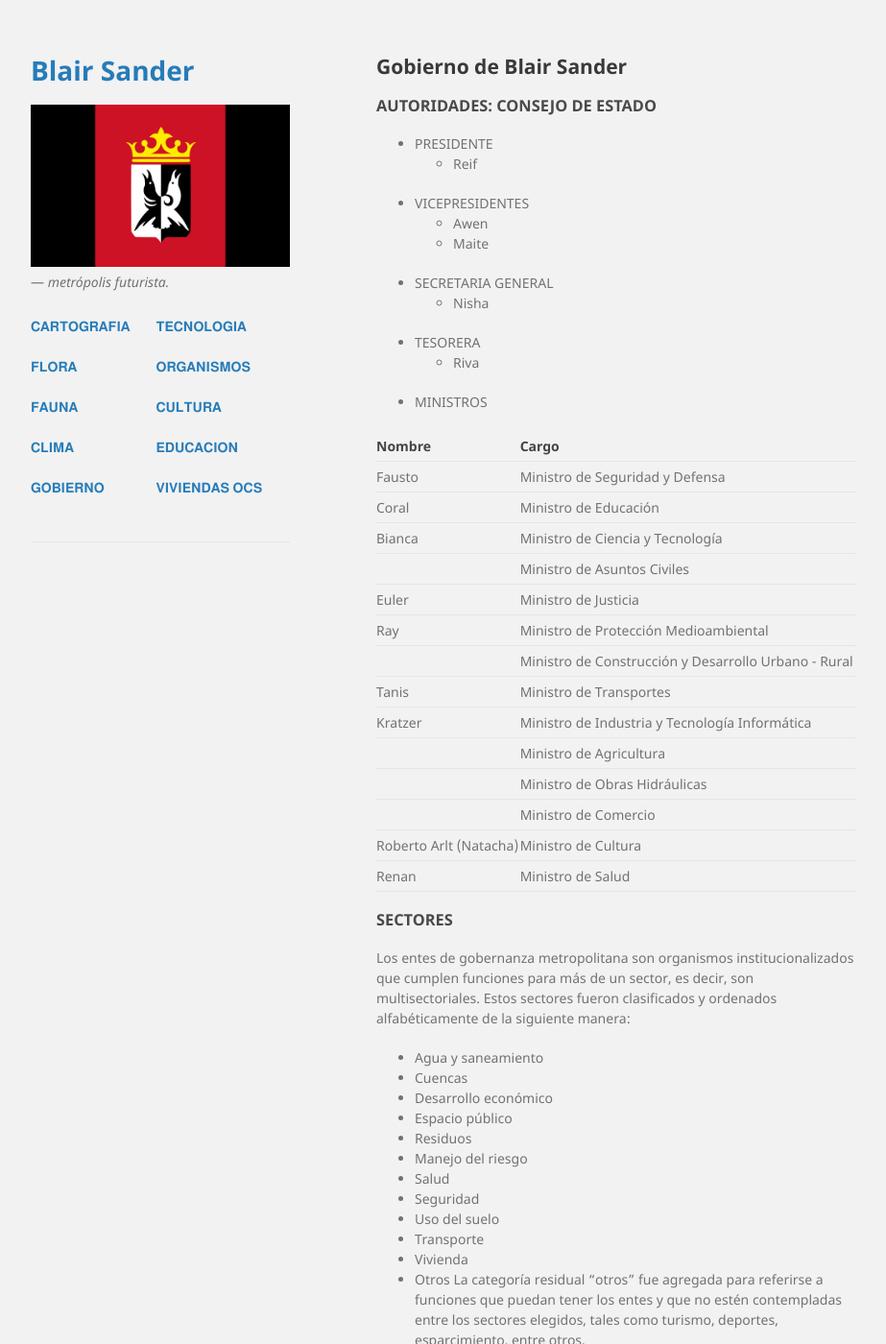
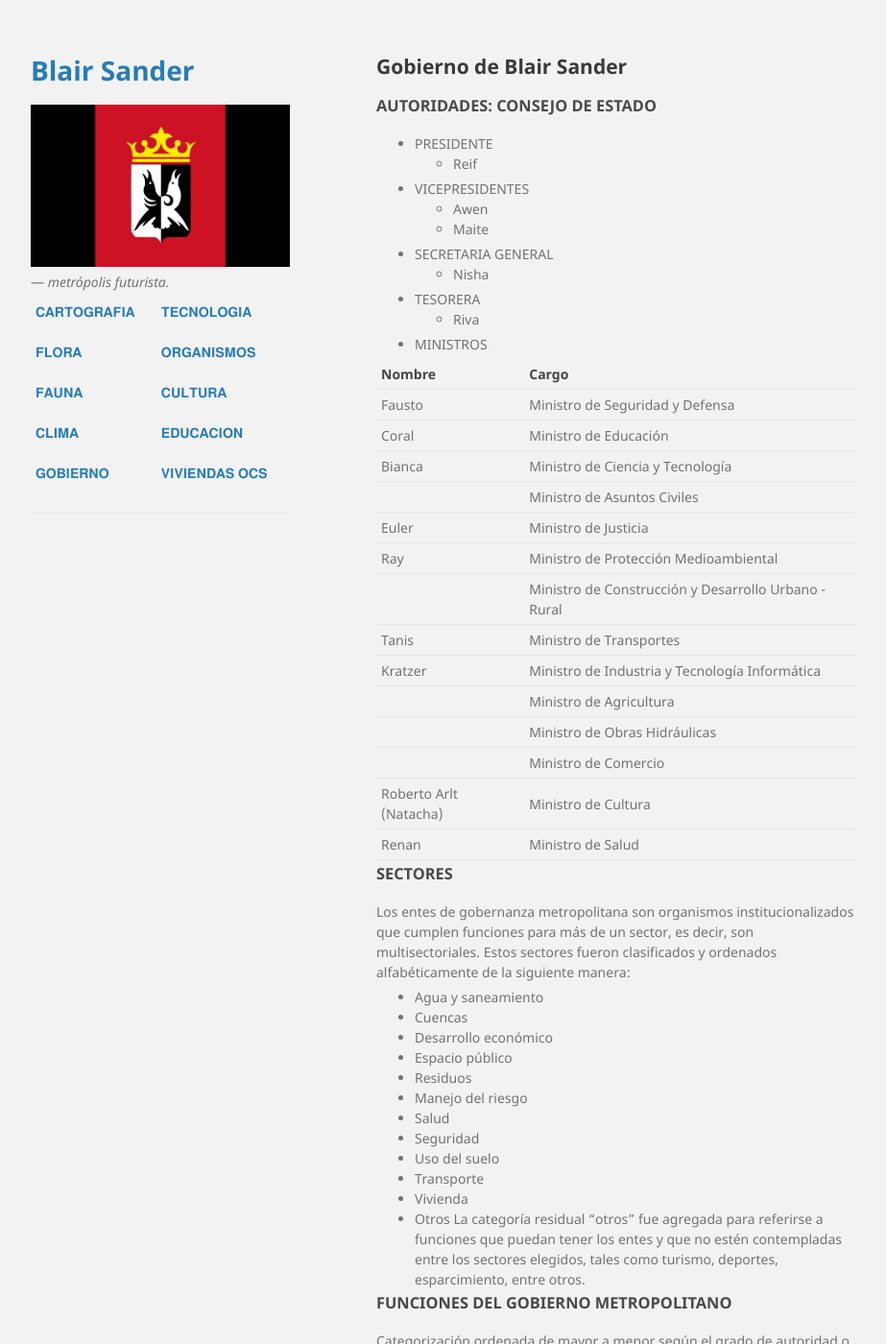
Before and after one commit to BlairSander/ciudad, a Jekyll site: the page built from gobierno.md, in a window 1280 px wide and 1400 px high. Shown: the whole window at 96% size, without its empty margins (178-1101 px from the left). Built offline with Jekyll 4.4.1, drawn with Linux system fonts in a browser that asks for light colours.

Commit message:
Update jekyll-theme-minimal.scss

```diff
--- a/_sass/jekyll-theme-minimal.scss
+++ b/_sass/jekyll-theme-minimal.scss
@@ -15,7 +15,7 @@ h1, h2, h3, h4, h5, h6 {
 }
 
 p, ul, ol, table, pre, dl {
-  margin:0 0 20px;
+  margin:0 0 5px;
 }
 
 h1, h2, h3 {
@@ -87,7 +87,7 @@ table {
 
 th, td {
   text-align:left;
-  padding:5px 0px;
+  padding:5px 5px;
   border-bottom:1px solid #e5e5e5;
 }
 
```
